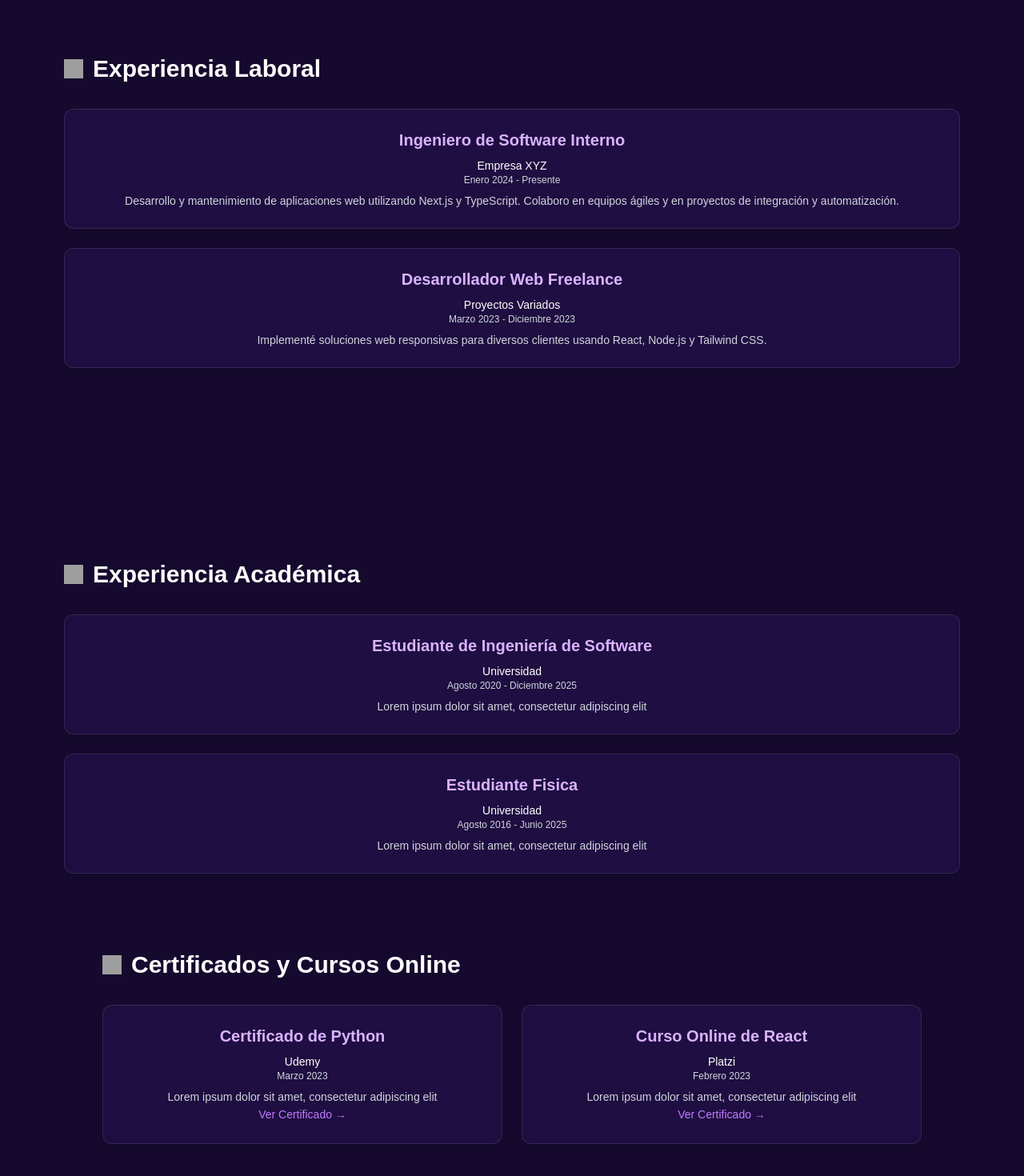
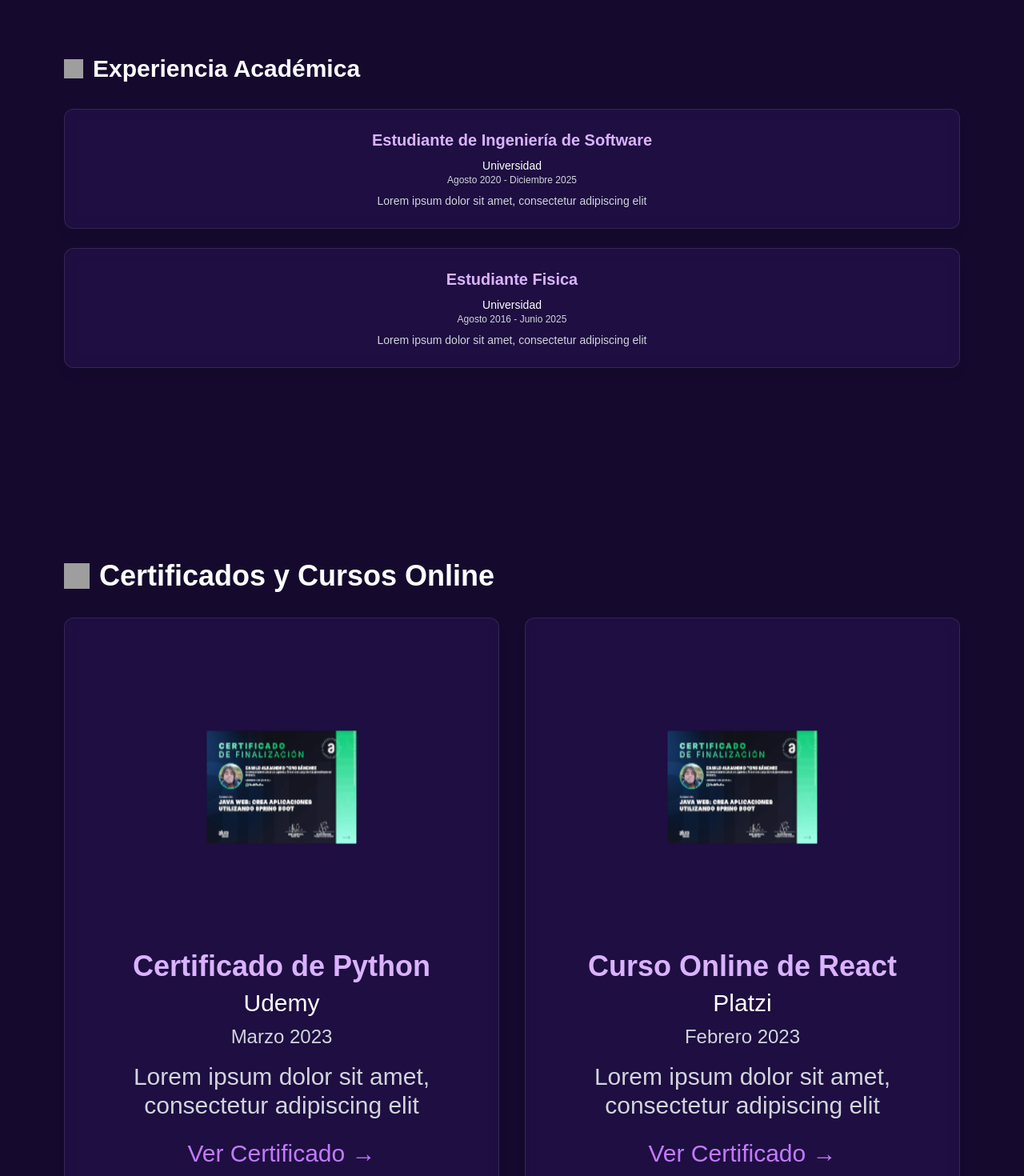
Before and after one commit to CamiloToroUCC/Portafolio-2025, a Next.js app: page / in a window 1280 px wide. Shown: the part 3040-4510 px from the top of the page at 80% size. Built offline with nearby package versions, Linux system fonts and the light colour scheme; grey boxes are pictures that could not be loaded.

Commit message:
Mejora para certificados con efecto 3d

```diff
--- a/package.json
+++ b/package.json
@@ -9,9 +9,12 @@
     "lint": "next lint"
   },
   "dependencies": {
+    "@react-three/drei": "^10.0.8",
+    "@react-three/fiber": "^9.1.2",
     "next": "^15.3.1",
     "react": "^19.0.0",
-    "react-dom": "^19.0.0"
+    "react-dom": "^19.0.0",
+    "three": "^0.176.0"
   },
   "devDependencies": {
     "@eslint/eslintrc": "^3",
--- a/src/app/page.tsx
+++ b/src/app/page.tsx
@@ -1,8 +1,8 @@
 import About from "../components/About";
 import Skills from "../components/Skills";
 import Works from "../components/Works";
-import WorkExperience from "../components/WorkExperience";
 import AcademicExperience from "../components/AcademicExperience";
+import Certificates from "../components/Certificates";
 import References from "../components/References";
 import LocationMap from "../components/LocationMap";
 import Contact from "../components/Contact";
@@ -11,6 +11,7 @@
   return (
     <main className="container mx-auto px-4 py-8 space-y-12">
       <section id="home" className="w-full text-center pt-24">
+        {/* Sección Hero */}
         <div className="w-full h-96 bg-gray-300 flex items-center justify-center rounded-2xl shadow mb-8">
           <span className="text-gray-700 text-2xl">Foto (Placeholder)</span>
         </div>
@@ -29,11 +30,11 @@
       <section id="works" className="w-full">
         <Works />
       </section>
-      <section id="work-experience" className="w-full">
-        <WorkExperience />
-      </section>
       <section id="academic-experience" className="w-full">
         <AcademicExperience />
+      </section>
+      <section id="certificates" className="w-full">
+        <Certificates />
       </section>
       <section id="references" className="w-full">
         <References />
--- a/src/components/AcademicExperience.tsx
+++ b/src/components/AcademicExperience.tsx
@@ -1,6 +1,4 @@
 "use client";
-
-import Certificates from "./Certificates";
 
 export default function AcademicExperience() {
   const academicExperiences = [
@@ -39,7 +37,6 @@
             </div>
           ))}
         </div>
-        <Certificates />
       </div>
     </section>
   );
--- /dev/null
+++ b/src/components/Certificate3D.tsx
@@ -0,0 +1,35 @@
+"use client";
+
+import React, { Suspense } from "react";
+import { Canvas } from "@react-three/fiber";
+import { OrbitControls, useTexture } from "@react-three/drei";
+
+function CertificateMesh({ textureUrl }: { textureUrl: string }) {
+  const texture = useTexture(textureUrl);
+  return (
+    <mesh>
+      {/* Usamos un tamaño mayor para que la malla llene el canvas */}
+      <planeGeometry args={[8, 6]} />
+      <meshBasicMaterial map={texture} toneMapped={false} />
+    </mesh>
+  );
+}
+
+export default function Certificate3D() {
+  return (
+    // Contenedor con aspect ratio 4:3 para que el canvas ocupe casi todo el ancho del card
+    <div style={{ position: "relative", width: "100%", paddingTop: "75%" }}>
+      <Canvas
+        style={{ position: "absolute", top: 0, left: 0 }}
+        camera={{ position: [0, 0, 10] }}
+      >
+        <ambientLight intensity={0.5} />
+        <Suspense fallback={null}>
+          {/* Utiliza la ruta especificada */}
+          <CertificateMesh textureUrl="/certificates/certificate.jpg" />
+        </Suspense>
+        <OrbitControls enableZoom={true} />
+      </Canvas>
+    </div>
+  );
+}
--- a/src/components/Certificates.tsx
+++ b/src/components/Certificates.tsx
@@ -1,4 +1,7 @@
 "use client";
+
+import React from "react";
+import Certificate3D from "./Certificate3D";
 
 export default function Certificates() {
   const certificates = [
@@ -23,19 +26,43 @@
   return (
     <section id="certificates" className="py-16 px-4">
       <div className="container mx-auto">
+        {/* Encabezado de la sección */}
         <div className="flex items-center gap-3 mb-8 animate-fade-in">
-          <img src="/placeholder-certificate.png" alt="Certificado Icon" className="w-6 h-6" />
-          <h2 className="text-3xl font-bold text-white">Certificados y Cursos Online</h2>
+          <img
+            src="/placeholder-certificate.png"
+            alt="Certificado Icon"
+            className="w-8 h-8"
+          />
+          <h2 className="text-4xl font-bold text-white">
+            Certificados y Cursos Online
+          </h2>
         </div>
-        <div className="grid gap-6 md:grid-cols-2">
+        {/* Renderizado de cada certificado en una tarjeta */}
+        <div className="grid gap-8 md:grid-cols-2">
           {certificates.map((cert) => (
-            <div key={cert.id} className="card-glass p-6 rounded-xl animate-fade-in">
-              <h3 className="text-xl font-semibold text-purple-300 mb-2">{cert.title}</h3>
-              <p className="text-sm text-white font-medium">{cert.institution}</p>
-              <p className="text-xs text-gray-300 mb-2">{cert.date}</p>
-              <p className="text-sm text-gray-300">{cert.description}</p>
+            <div
+              key={cert.id}
+              className="card-glass p-8 rounded-xl animate-fade-in max-w-3xl mx-auto text-center"
+            >
+              {/* Componente 3D interactivo dentro del card */}
+              <div className="mb-6">
+                <Certificate3D />
+              </div>
+              <h3 className="text-4xl font-bold text-purple-300 mb-2">
+                {cert.title}
+              </h3>
+              <p className="text-3xl text-white font-medium mb-2">
+                {cert.institution}
+              </p>
+              <p className="text-2xl text-gray-300 mb-4">{cert.date}</p>
+              <p className="text-3xl text-gray-300 mb-6">
+                {cert.description}
+              </p>
               {cert.link && (
-                <a href={cert.link} className="text-sm text-purple-400 hover:text-purple-300">
+                <a
+                  href={cert.link}
+                  className="text-3xl text-purple-400 hover:text-purple-300"
+                >
                   Ver Certificado &rarr;
                 </a>
               )}
--- a/src/components/WorkExperience.tsx
+++ /dev/null
@@ -1,43 +0,0 @@
-"use client";
-
-export default function WorkExperience() {
-  const workExperiences = [
-    {
-      id: 1,
-      title: "Ingeniero de Software Interno",
-      company: "Empresa XYZ",
-      date: "Enero 2024 - Presente",
-      description:
-        "Desarrollo y mantenimiento de aplicaciones web utilizando Next.js y TypeScript. Colaboro en equipos ágiles y en proyectos de integración y automatización.",
-    },
-    {
-      id: 2,
-      title: "Desarrollador Web Freelance",
-      company: "Proyectos Variados",
-      date: "Marzo 2023 - Diciembre 2023",
-      description:
-        "Implementé soluciones web responsivas para diversos clientes usando React, Node.js y Tailwind CSS.",
-    },
-  ];
-
-  return (
-    <section id="work-experience" className="py-16 px-4">
-      <div className="container mx-auto">
-        <div className="flex items-center gap-3 mb-8 animate-fade-in">
-          <img src="/placeholder-briefcase.png" alt="Briefcase Icon" className="w-6 h-6" />
-          <h2 className="text-3xl font-bold text-white">Experiencia Laboral</h2>
-        </div>
-        <div className="space-y-6">
-          {workExperiences.map((exp) => (
-            <div key={exp.id} className="card-glass p-6 rounded-xl animate-fade-in">
-              <h3 className="text-xl font-semibold text-purple-300 mb-2">{exp.title}</h3>
-              <p className="text-sm text-white font-medium">{exp.company}</p>
-              <p className="text-xs text-gray-300 mb-2">{exp.date}</p>
-              <p className="text-sm text-gray-300">{exp.description}</p>
-            </div>
-          ))}
-        </div>
-      </div>
-    </section>
-  );
-}
```
Also changed, not shown: public/certificates/certificate.jpg (added), 1 other file (tests, documents, lock files or other folders).
